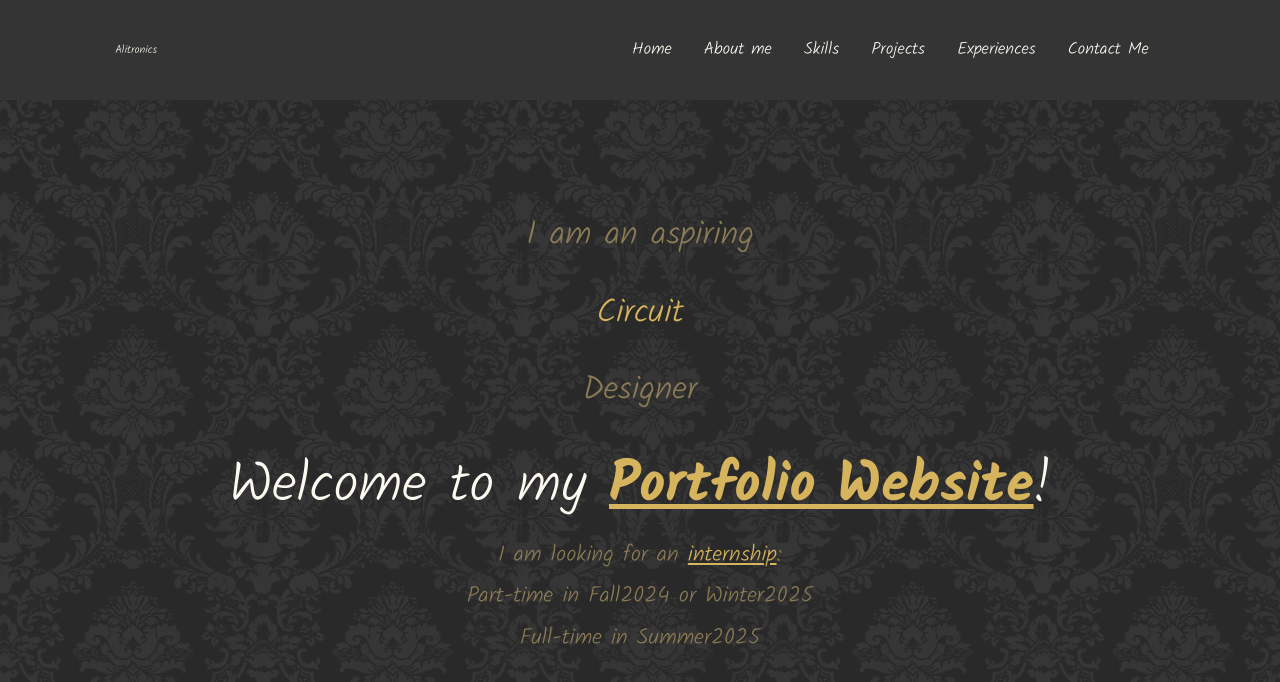
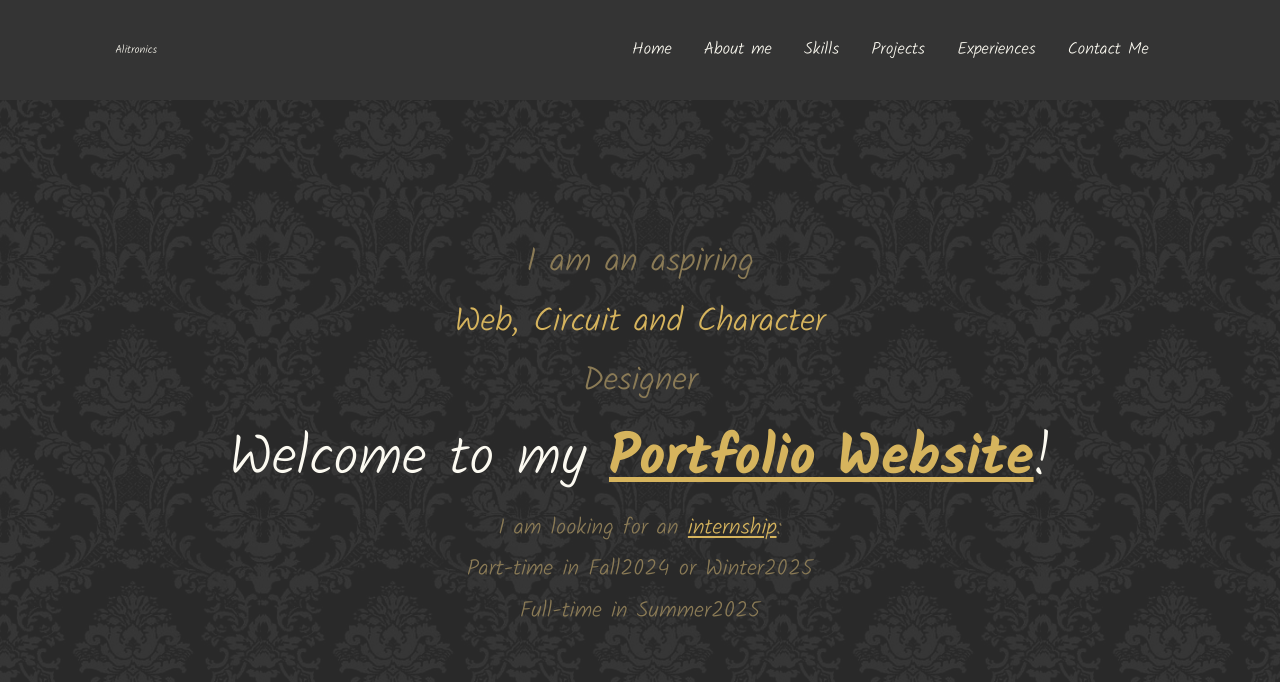
Before and after one commit to Alison0704/portfolio, a plain HTML site: page index.html in a window 1280 px wide. Shown: the top 682 px of the page. Drawn offline with nearby package versions, Linux system fonts and the light colour scheme; some packages are replaced by stand-ins of ours; a script that the page names is missing.

Commit message:
temporarily removing the indecisive animation

```diff
--- a/index.html
+++ b/index.html
@@ -35,7 +35,8 @@
         <div id="home-content">
             <p id="home-position"> <span class="static"> I am an aspiring</span></p>
             <p id="home-position">
-                <span class="text_1">Web</span><span class="text_2">Circuit</span><span class="text_3">Character</span>
+                <span class="text_1">Web, </span><span class="text_2">Circuit and </span><span
+                    class="text_3">Character</span>
             </p>
             <p id="home-position"> <span class="static">Designer</span></p>
             <p id="home-welcome">Welcome to my <span>Portfolio Website</span>!</p>
--- a/style.css
+++ b/style.css
@@ -157,7 +157,7 @@ u {
 
 }
 
-.static {
+/* .static {
     overflow: hidden;
     white-space: nowrap;
     position: relative;
@@ -255,7 +255,7 @@ u {
     50% {
         opacity: 1;
     }
-}
+} */
 
 
 .home img {
```
